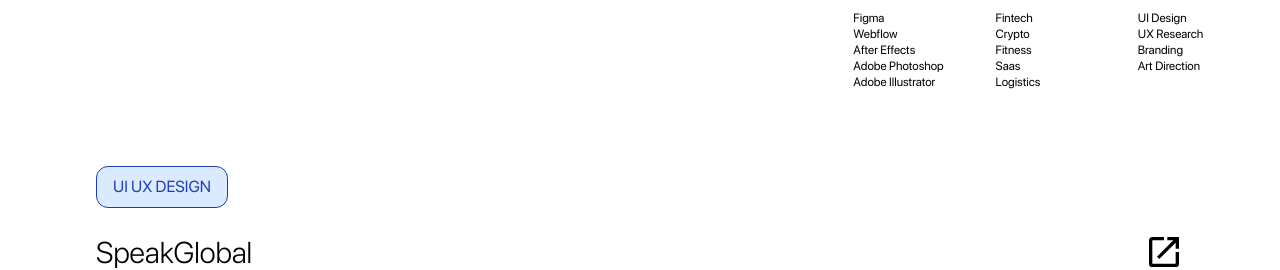
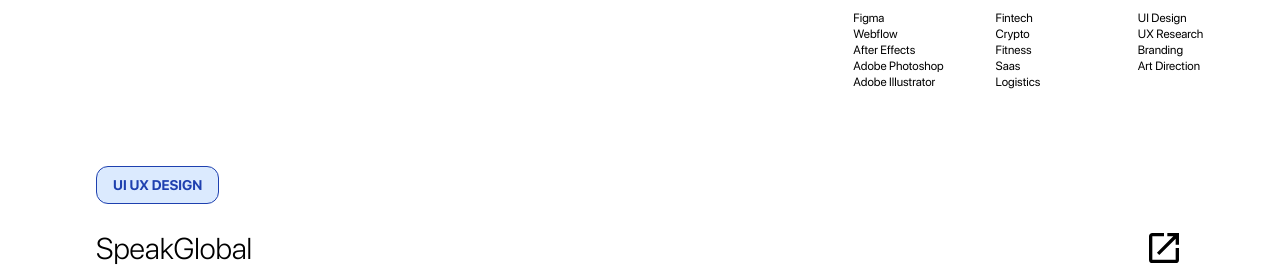
Before and after one commit to bankoledunsin/Dunsin-Bankole-Portfolio, a React (Vite) app: page / in a window 1280 px wide. Shown: the part 1584-1854 px from the top of the page. Built offline with nearby package versions, Linux system fonts and the light colour scheme.

Commit message:
feat: update tags

```diff
--- a/src/components/ProjectsSection.jsx
+++ b/src/components/ProjectsSection.jsx
@@ -45,11 +45,11 @@ const ProjectsSection = () => {
       <div>
         {PROJECTS.map((project, idx) =>
           project.spacer ? (
-            <div key={idx} className="pt-10 flex gap-4 flex-wrap px-8 md:px-24">
+            <div key={idx} className="pt-10 flex gap-3 flex-wrap px-8 md:px-24">
               {project.tags.map((tag, tagIdx) => (
                 <span
                   key={tagIdx}
-                  className={`border py-2 px-4 rounded-xl text-sm md:text-base uppercase ${PROJECT_TAG_COLORS[tag]}`}
+                  className={`border py-2 px-4 rounded-xl text-xs md:text-sm font-semibold uppercase ${PROJECT_TAG_COLORS[tag]}`}
                 >
                   {tag}
                 </span>
```
